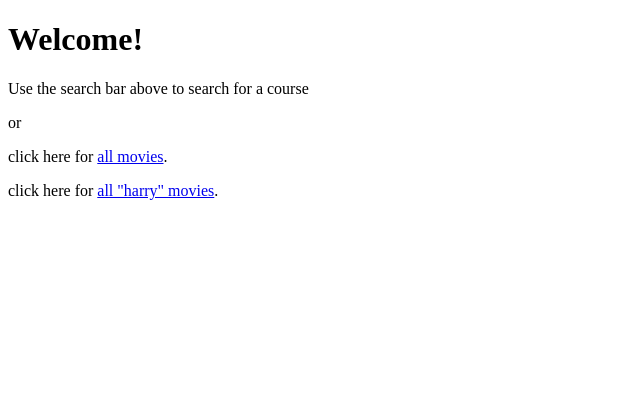
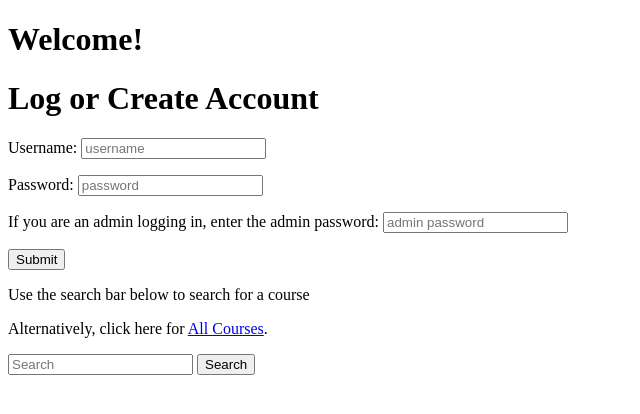
Before and after one commit to beryce/CourseGuide, a Flask app: page / in a window 1280 px wide. Shown: the top 414 px of the page, without its empty margins (0-640 px from the left). Run offline with Flask 2, Linux system fonts and the light colour scheme; some libraries are stand-ins or nearby versions.

Commit message:
login doesn't work but trying to share code

```diff
--- a/app.py
+++ b/app.py
@@ -2,6 +2,8 @@ from flask import (Flask, url_for, render_template, request, redirect, flash, se
 import MySQLdb
 import math, random, string
 import courseBrowser
+import os
+import bcrypt
 
 ''' Create a connection to the c9 database. '''
 conn = MySQLdb.connect(host='localhost',
@@ -18,19 +20,58 @@ app.secret_key = ''.join([random.choice(string.ascii_letters + string.digits) fo
 def homePage():
     return render_template('index.html')
 
+@app.route('/login', methods=['POST'])
+def login():
+    #create the login -- if the username is already taken, then search the database
+    #for a matching username and hashed password
+    try:
+        username = request.form['username']
+        pw = request.form['password']
+        adminPW = request.form['adminPW']
+        hashed = bcrypt.hashpw(pw.encode('utf-8'), bcrypt.gensalt())
+        # FOR NOW: global admin password == 'admin'
+        isAdmin = 0
+        if adminPW == 'admin':
+            isAdmin = 1
+        # query the database to see if there is a matching username and password
+        tryToLoginDict = courseBrowser.getUser(conn, username, hashed, isAdmin)
+        # valid login and pw
+        if tryToLoginDict['response'] == 0:
+            session['uid'] = tryToLoginDict['uid']
+            render_template("search.html", loginbanner = "Logged in as " + tryToLoginDict["name"])
+        # incorrect pw entered
+        if tryToLoginDict['response'] == 1:
+            flash("You have entered a valid username, but an incorrect password. Please try again.")
+            render_template("index.html")
+        # creating a new user with entered username and pw
+        else:
+            session['uid'] = tryToLoginDict['uid']
+            render_template("search.html", loginbanner = "New user created. Logged in as " + tryToLoginDict["name"])
+    except Exception as err:
+        flash('form submission error '+str(err))
+        return redirect(url_for('homePage'))
+
+    # if the username exists in the database but the password is wrong,
+    # flash a warning to the user and redirect
+
+    # if the username is not in the database, then
+    # update the database by creating a new user with that login and password information
+
+
+
+    return render_template('index.html')
+
 @app.route('/createAccount', methods=['POST'])
 def createAccount():
     return render_template('index.html')
 
-@app.route('/login', methods=['POST'])
-def login():
-    return render_template('index.html')
 
 @app.route('/search', methods=['POST'])
-def searchInput():
+def search():
     # search for courses
+    # redirects to post.html
     # return redirect(url_for('movieKeywordPage', keyword=keyword))
-    return render_template('index.html')
+    return render_template('search.html')
 
 @app.route('/createPost', methods=['POST'])
 def createPost():
--- a/make-tables.sql
+++ b/make-tables.sql
@@ -7,7 +7,7 @@ drop table if exists posts;  -- allows us to source the batch file more than onc
 CREATE TABLE users (
     name varchar(30),
     uid int auto_increment,
-    hashedPW char(60), -- what is the space we should alot here?
+    hashedPW char(60),
     isAdmin enum('0', '1'),
     primary key (uid)
 )
--- a/templates/base.html
+++ b/templates/base.html
@@ -7,15 +7,15 @@
   </head>
   <body>
 
+    {% block links%}
+
+    {% endblock %}
+
     {% block search %}
     <form id="search" method=POST action="/search">
         <input id="searchterm" placeholder="Search" name="searchterm">
         <button id="searchbutton" type="submit" name="submit" value="Search">Search</button>
     </form>
-    {% endblock %}
-
-    {% block links%}
-
     {% endblock %}
 
     <div id="content">
--- a/templates/index.html
+++ b/templates/index.html
@@ -8,26 +8,32 @@
   </head>
   <body>
 
-{% block search %}
-{% endblock %}
+    {% block flashes %}
+    {% endblock %}
 
-{% block flashes %}
-{% endblock %}
+    {% block links %}
+        <h1>Welcome!</h1>
 
-Log or Create Account
+        <div id="login">
+            <h1>Log or Create Account</h1>
+            <form action="/login" method="POST">
+              <p><label>Username:</label>
+              <input type="text" name="username" placeholder="username"></p>
+              <p><label>Password:</label>
+              <input type="text" name="password" placeholder="password"></p>
+              <p><label>If you are an admin logging in, enter the admin password:</label>
+              <input type="text" name="adminPW" placeholder="admin password"></p>
+              <button id="submit" type="submit" name="submit" value="submit">Submit</button>
+            </form></p>
+        </div>
 
+        <p>Use the search bar below to search for a course</p>
 
-{% block links %}
-    <h1>Welcome!</h1>
+        <p>Alternatively, click here for <a href="/">All Courses</a>.</p>
 
-    <p>Use the search bar above to search for a course</p>
-    <p>or</p>
-    <p>click here for <a href="/movies">all movies</a>.</p>
-    <p>click here for <a href="/movies/harry">all "harry" movies</a>.</p>
+    <script src="https://ajax.googleapis.com/ajax/libs/jquery/3.3.1/jquery.min.js"></script>
 
-<script src="https://ajax.googleapis.com/ajax/libs/jquery/3.3.1/jquery.min.js"></script>
+    {% endblock %}
 
-{% endblock %}
-
-</body>
+  </body>
 </html>
--- a/templates/search.html
+++ b/templates/search.html
@@ -6,7 +6,7 @@
 {% block flashes %}
 {% endblock %}
 
-Log or Create Account
+<h2>{% loginbanner %}</h2>
 
 *display courses that match based on search query*
 
```
Also changed, not shown: courseBrowser.py (+15 -0 lines).
